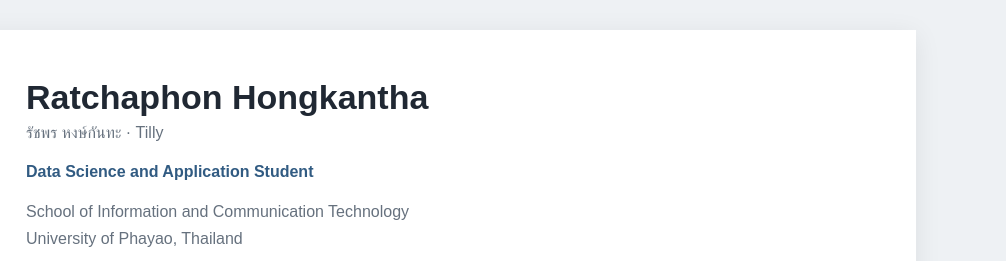
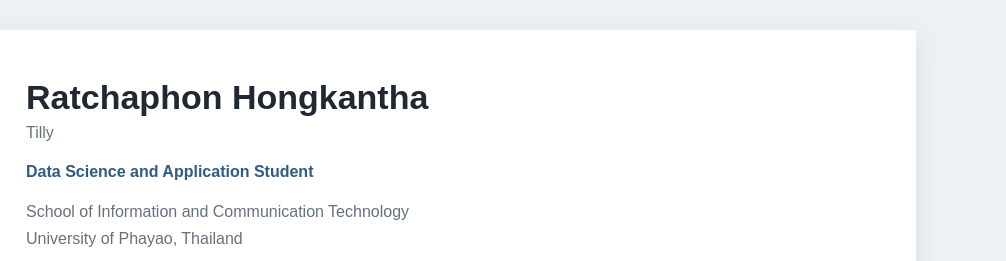
Before and after one commit to Ratcha2310/ratcha2310.github.io, a plain HTML site: page index.html in a window 1280 px wide. Shown: the top 261 px of the page, 274-1280 px from the left. Drawn offline with Linux system fonts and the light colour scheme.

```diff
--- a/index.html
+++ b/index.html
@@ -229,7 +229,7 @@ footer {
 
     <div>
         <h1>Ratchaphon Hongkantha</h1>
-        <p class="muted">รัชพร หงษ์กันทะ · Tilly</p>
+        <p class="muted">Tilly</p>
 
         <p class="role">
             Data Science and Application Student
```
